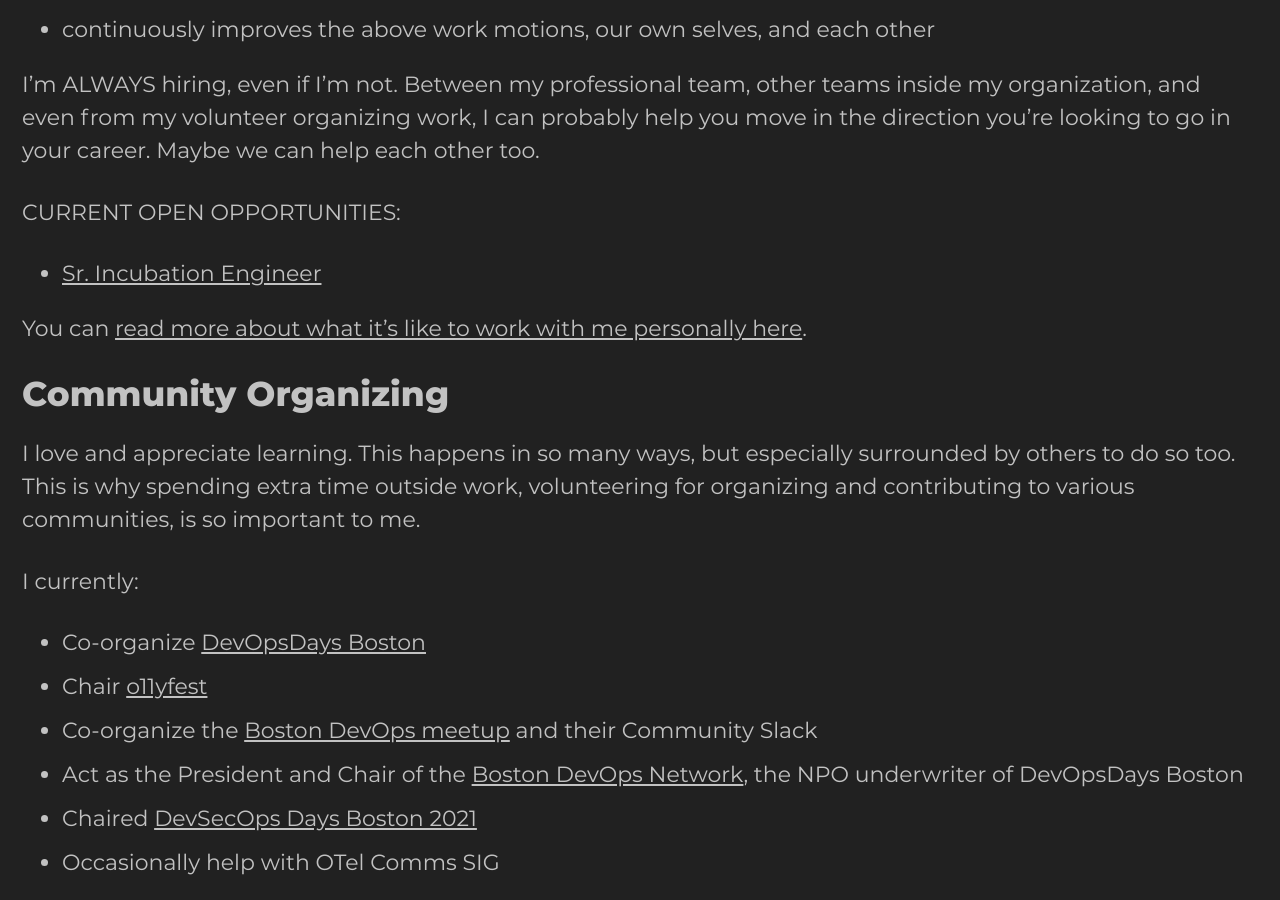
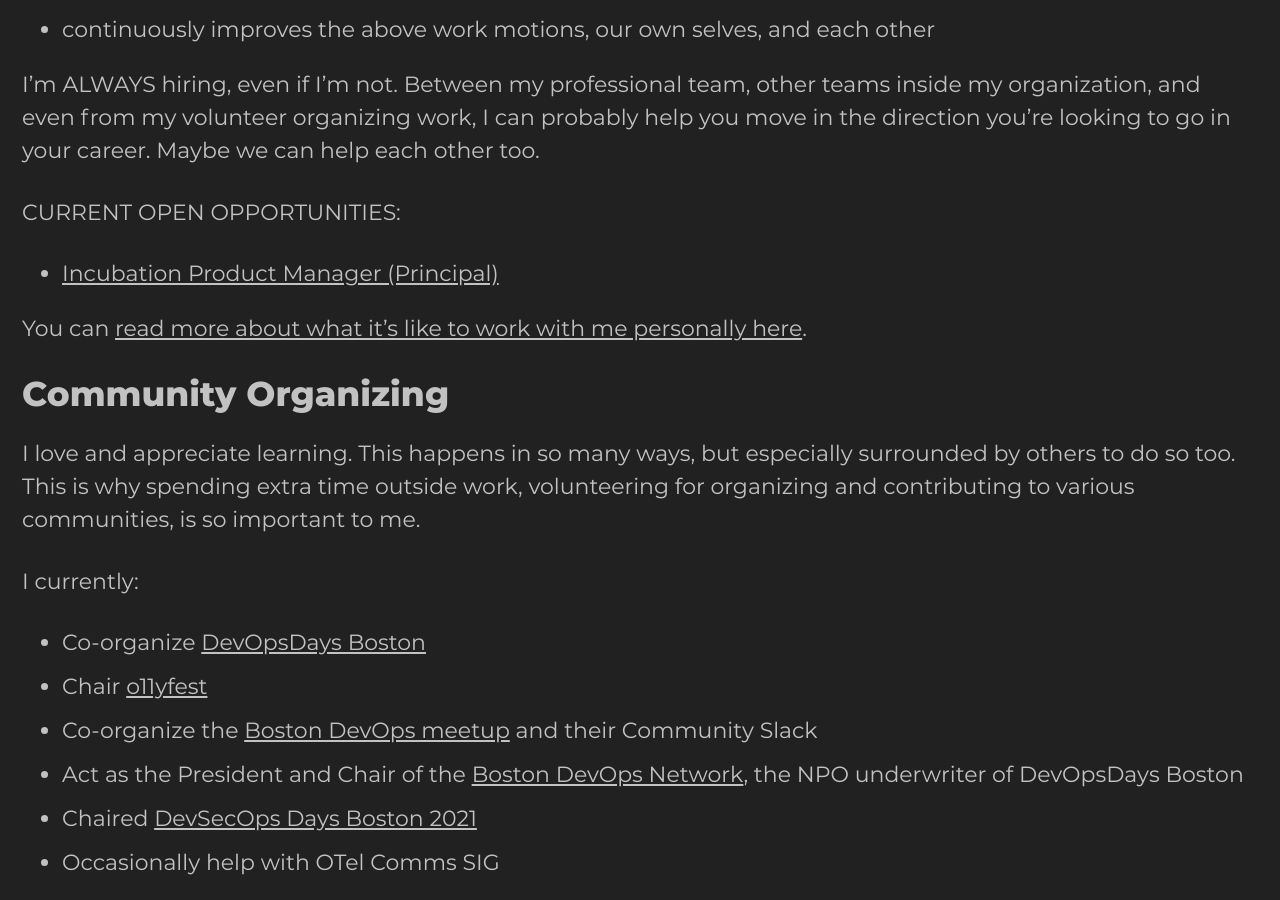
Before and after one commit to paulsbruce/paulsbruce.io, a Jekyll site: the page built from _pages/work-with-me.md, in a window 1280 px wide and 900 px high, scrolled down 805 px. Built offline with Jekyll 4.4.1, drawn with Linux system fonts in a browser that asks for light colours; cached includes are drawn as plain includes.

Commit message:
Hired eng; hiring PPM

```diff
--- a/_includes/full-time-work-intro.html
+++ b/_includes/full-time-work-intro.html
@@ -15,5 +15,6 @@
 CURRENT OPEN OPPORTUNITIES:
 
 <ul>
-  <li><a href="https://tricentis.wd1.myworkdayjobs.com/en-US/Tricentis_Careers/job/US---Atlanta/Senior-Incubation-Engineer_JR100462">Sr. Incubation Engineer</a></li>
+  <li><a href="https://tricentis.wd1.myworkdayjobs.com/en-US/Tricentis_Careers/job/US---Atlanta/Incubation-Product-Manager_JR100823">Incubation Product Manager (Principal)</a></li>
+  <!--li><a href="https://tricentis.wd1.myworkdayjobs.com/en-US/Tricentis_Careers/job/US---Atlanta/Senior-Incubation-Engineer_JR100462">Sr. Incubation Engineer</a></li-->
 </ul>
```
